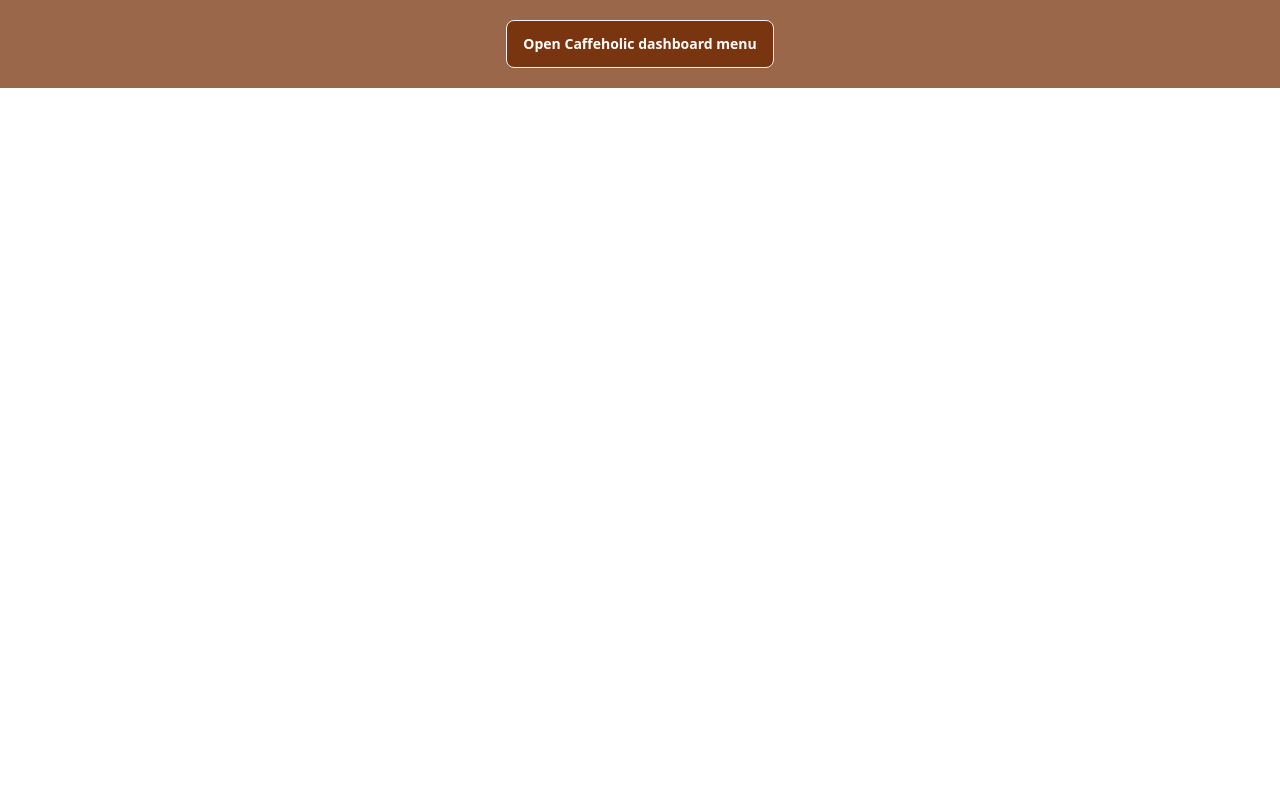
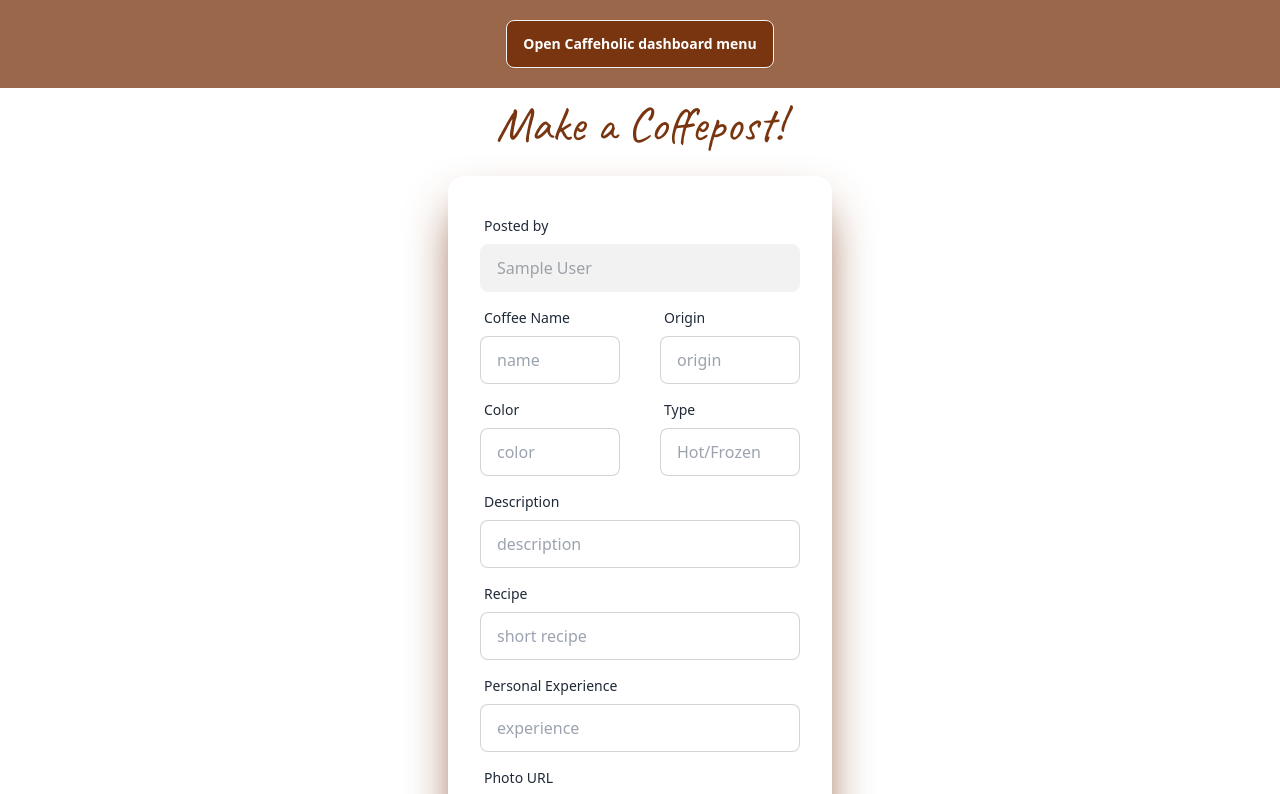
Before and after one commit to Barshonwebdev/Caffeholic-client, a React (Vite) app: page /dashboardlayout/addpost in a window 1280 px wide. Shown: the top 794 px of the page. Built offline with nearby package versions, Linux system fonts and the light colour scheme; no server answers; sample sign-in values are in the browser's storage; a web font is replaced by a local one.

Commit message:
user can post

```diff
--- a/src/Pages/Coffees/Coffees.jsx
+++ b/src/Pages/Coffees/Coffees.jsx
@@ -44,7 +44,7 @@
             <input
               type="text"
               placeholder="Search Posts"
-              className="input lg:w-1/4 md:w-1/3 w-1/2 input-bordered  mx-auto ml-3"
+              className="input lg:w-1/4  w-1/2 input-bordered  mx-auto ml-3"
               onChange={handleSearch}
               value={searchText}
             />
--- a/src/Pages/Dashboard/AddPost.jsx
+++ b/src/Pages/Dashboard/AddPost.jsx
@@ -1,11 +1,184 @@
 import React from 'react';
 import Drawer from '../../components/DashboardComponents/Drawer';
+import useAuth from '../../Hooks/useAuth';
+import Swal from 'sweetalert2';
 
 const AddPost = () => {
+    const {user}=useAuth();
+    const token=localStorage.getItem('token');
+
+    const handleAddPost=(e)=>{
+        e.preventDefault();
+        const form=e.target;
+        const coffee_name=form.name.value;
+        const origin=form.origin.value;
+        const color=form.color.value;
+        const description=form.description.value;
+        const personal_experience=form.experience.value;
+        const photoURL=form.photo_url.value;
+        const type=form.type.value;
+        const short_recipe=form.recipe.value;
+        const poster=user?.displayName;
+        const poster_email=user?.email;
+        const productData={poster,poster_email,coffee_name,description,photoURL,origin,short_recipe,personal_experience,type,color}
+        console.log(productData);
+
+        Swal.fire({
+            title: "Are you sure?",
+            icon: "warning",
+            showCancelButton: true,
+            confirmButtonColor: "#3085d6",
+            cancelButtonColor: "#d33",
+            confirmButtonText: "Yes, Post!"
+          }).then((result) => {
+            if (result.isConfirmed) {
+                fetch('http://localhost:5000/coffeeposts',{
+                    method:"POST",
+                    headers:{
+                        'Content-type':'application/json',
+                        authorization:`Bearer ${token}`
+                    },
+                    body:JSON.stringify(productData),
+                })
+                .then((res)=>res.json())
+                .then(data=>{
+                    console.log(data);
+                    Swal.fire("Coffee posted!!");
+                    form.reset();
+                })
+            }
+          });
+
+
+    }
     return (
         <div>
             <Drawer></Drawer>
+            <div>
+      <h1 className="my-3 text-5xl text-amber-900 title-font text-center"> Make a Coffepost!</h1>
+      <div className="hero  ">
+        <div className="hero-content  flex-col lg:flex-row-reverse">
+          <div className="card shrink-0 w-full max-w-sm shadow-amber-900 shadow-2xl bg-base-100">
+            <form onSubmit={handleAddPost} className="card-body grid grid-cols-2 gap-x-10">
+              <div className="form-control col-span-2">
+                <label className="label">
+                  <span className="label-text">Posted by</span>
+                </label>
+                <input
+                  type="text"
+                  name="poster"
+                  defaultValue={user.displayName}
+                  className="input input-bordered"
+                  disabled
+                  required
+                />
+              </div>
+              <div className="form-control">
+                <label className="label">
+                  <span className="label-text">Coffee Name</span>
+                </label>
+                <input
+                  type="text"
+                  name="name"
+                  placeholder="name"
+                  className="input input-bordered"
+                  required
+                />
+              </div>
+              <div className="form-control">
+                <label className="label">
+                  <span className="label-text">Origin</span>
+                </label>
+                <input
+                  type="text"
+                  name="origin"
+                  placeholder="origin"
+                  className="input input-bordered"
+                  required
+                />
+              </div>
+              <div className="form-control">
+                <label className="label">
+                  <span className="label-text">Color</span>
+                </label>
+                <input
+                  type="text"
+                  name="color"
+                  placeholder="color"
+                  className="input input-bordered"
+                  required
+                />
+              </div>
+              <div className="form-control">
+                <label className="label">
+                  <span className="label-text">Type</span>
+                </label>
+                <input
+                  type="text"
+                  name="type"
+                  placeholder="Hot/Frozen"
+                  className="input input-bordered"
+                  required
+                />
+              </div>
+              <div className="form-control col-span-2">
+                <label className="label">
+                  <span className="label-text">Description</span>
+                </label>
+                <input
+                  type="text"
+                  name="description"
+                  placeholder="description"
+                  className="input input-bordered"
+                  required
+                />
+              </div>
+              <div className="form-control col-span-2">
+                <label className="label">
+                  <span className="label-text">Recipe</span>
+                </label>
+                <input
+                  type="text"
+                  name="recipe"
+                  placeholder="short recipe"
+                  className="input input-bordered"
+                  required
+                />
+              </div>
+              <div className="form-control col-span-2">
+                <label className="label">
+                  <span className="label-text">Personal Experience</span>
+                </label>
+                <input
+                  type="text"
+                  name="experience"
+                  placeholder="experience"
+                  className="input input-bordered"
+                  required
+                />
+              </div>
+              <div className="form-control col-span-2">
+                <label className="label">
+                  <span className="label-text">Photo URL</span>
+                </label>
+                <input
+                  type="text"
+                  name="photo_url"
+                  placeholder="photo url"
+                  className="input input-bordered"
+                  required
+                />
+              </div>
 
+
+              <div className="form-control mt-6 col-span-2">
+                <button className="btn text-white bg-amber-900 hover:bg-amber-950">Coffepost</button>
+              </div>
+            </form>
+          </div>
+        </div>
+      </div>
+    </div>
         </div>
     );
 };
--- a/src/Pages/Dashboard/DashboardHome.jsx
+++ b/src/Pages/Dashboard/DashboardHome.jsx
@@ -9,7 +9,7 @@
    <div className="">
      <Drawer/>
      <div>
-     <h1 className="text-center text-3xl text-amber-900 title-font my-4">Caffeholic Dashboard</h1>
+     <h1 className="text-center text-5xl text-amber-900 title-font my-8">Caffeholic Dashboard</h1>
 
      <div className=" flex items-center justify-center flex-col-reverse md:flex-row-reverse md:space-x-12 ">
      <div className="my-5 md:my-0 md:mx-10  card  items-center rounded border-amber-900   lg:w-96 shadow-2xl  shadow-amber-900 ">
--- a/src/components/DashboardComponents/Drawer.jsx
+++ b/src/components/DashboardComponents/Drawer.jsx
@@ -24,9 +24,9 @@
           aria-label="close sidebar"
           className="drawer-overlay"
         ></label>
-        <ul className="space-y-5 text-xs lg:text-lg font-semibold menu p-4 md:w-44 w-40 lg:w-80 min-h-full bg-amber-900   text-white ">
+        <ul className="space-y-2 text-xs lg:text-lg font-semibold menu p-4 md:w-44 w-40 lg:w-80 min-h-full bg-amber-900   text-white ">
           {/* Sidebar content here */}
-            <h1 className='text-center title-font text-sm md:text-2xl mb-10'>Caffeholic Dashboard Menu</h1>
+            <h1 className='text-center title-font text-sm md:text-2xl mb-2 md:mb-10'>Caffeholic Dashboard Menu</h1>
             <Link to={'/dashboardlayout'}><FaArrowLeft className='inline me-2'></FaArrowLeft>Dashboard Main</Link>
             <Link to={'/dashboardlayout/addpost'}><SiCoffeescript className='inline me-2'></SiCoffeescript>Post Coffees!</Link>
             <Link to={'/dashboardlayout/ownposts'}><MdOutlineFeed className='inline me-2'></MdOutlineFeed>Own coffeeposts</Link>
```
